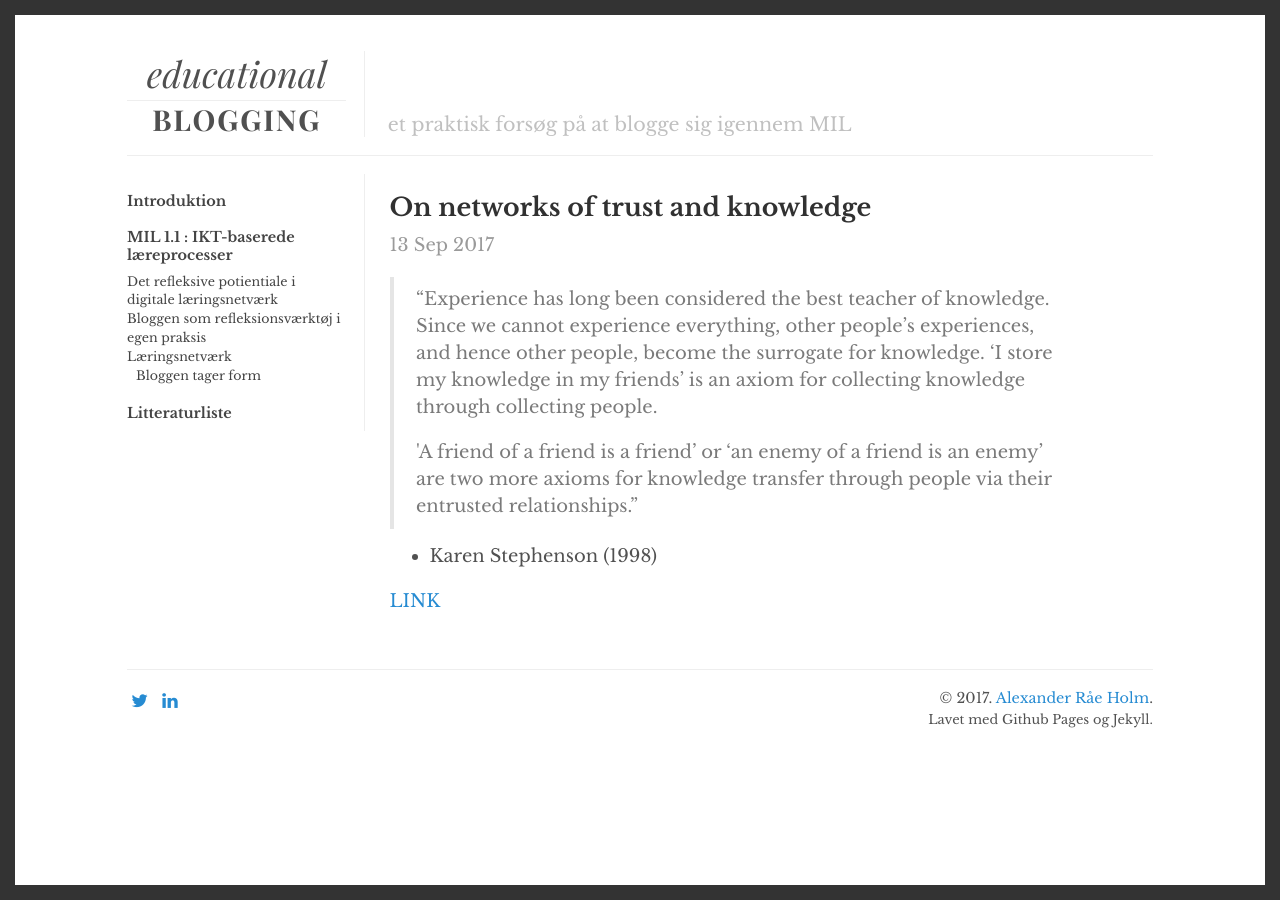
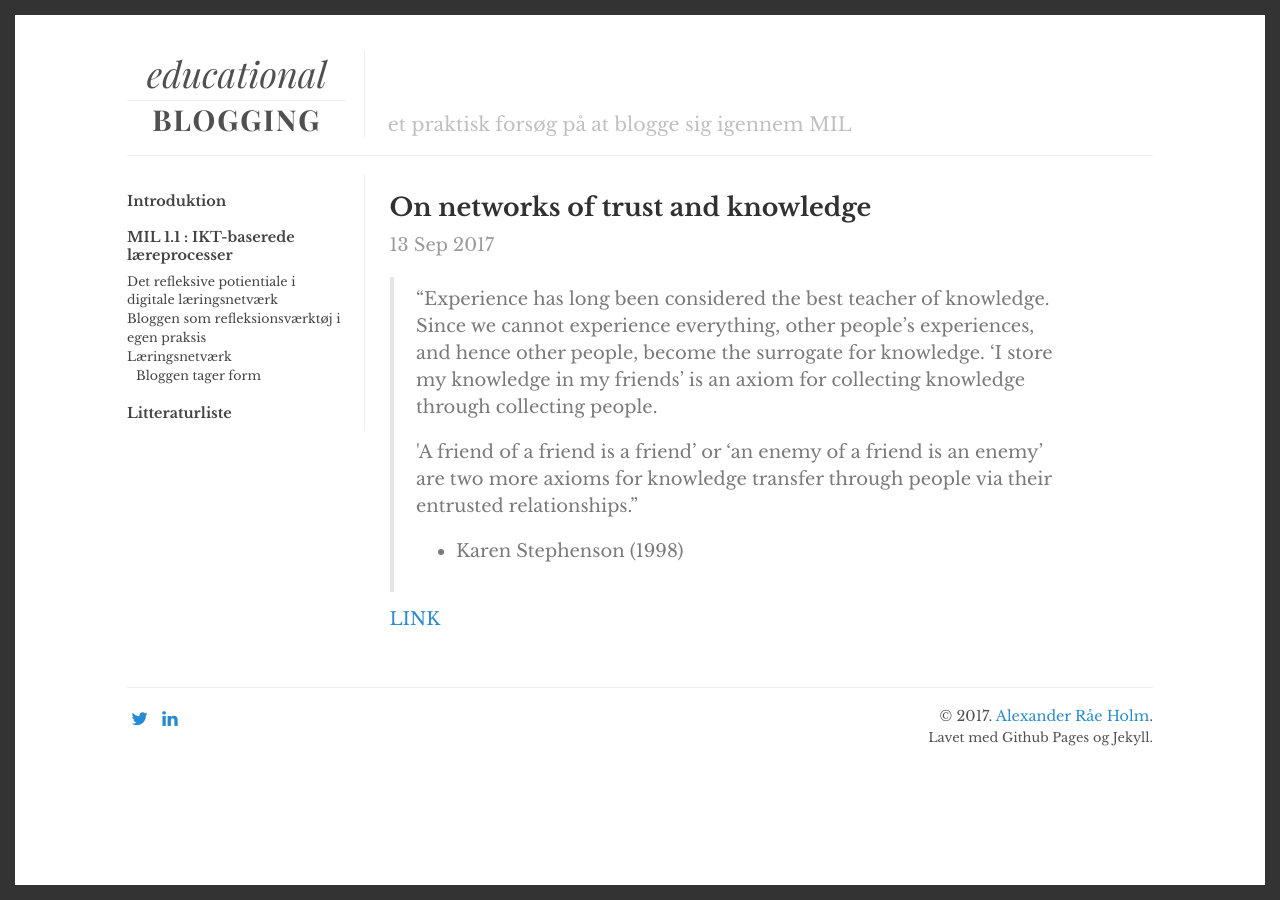
Before and after one commit to alexanderrae/educational-blogging, a Jekyll site: the page built from _capitulos/mil-1-dot-1/on-networks-of-trust.markdown, in a window 1280 px wide. Built offline with Jekyll 4.4.1, drawn with Linux system fonts in a browser that asks for light colours.

```diff
--- a/_capitulos/mil-1-dot-1/on-networks-of-trust.markdown
+++ b/_capitulos/mil-1-dot-1/on-networks-of-trust.markdown
@@ -10,7 +10,7 @@ position: 2
 > knowledge through collecting people.
 >
 > \'A friend of a friend is a friend' or 'an enemy of a friend is an enemy' are two more axioms for knowledge transfer through people via their entrusted relationships.”
-
-- Karen Stephenson (1998)
+>
+> - Karen Stephenson (1998)
 
 [LINK](http://www.drkaren.us/pdfs/icf.pdf)
```
